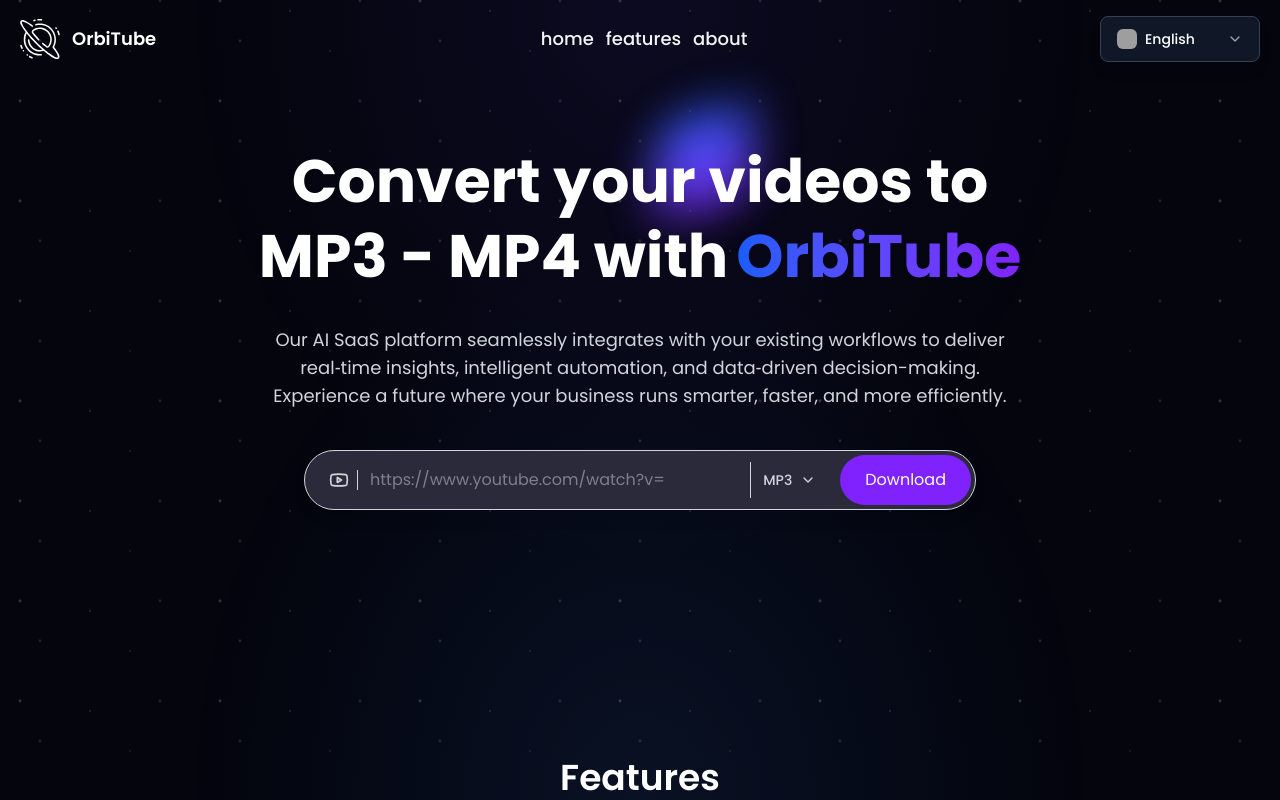
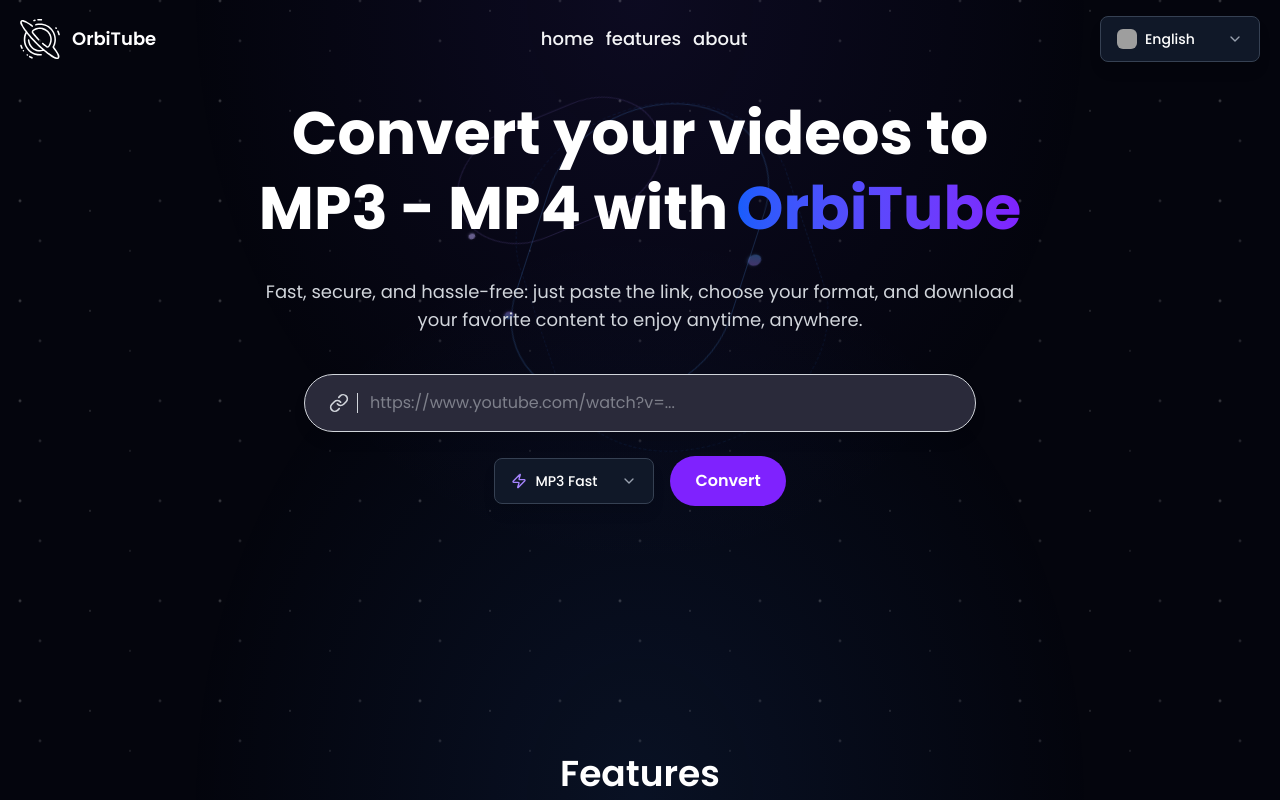
Before and after one commit to SntgRM/orbitube, a React (Vite) app in the folder client/: page / in a window 1280 px wide. Shown: the top 800 px of the page. Built offline with nearby package versions, Linux system fonts and the light colour scheme; grey boxes are pictures that could not be loaded.

Commit message:
ADD - added orbit effect to the bottom of the Hero section and improved the URL input bar; made the download format selector and the video conversion button independent.

```diff
--- a/client/src/components/sections/Hero.tsx
+++ b/client/src/components/sections/Hero.tsx
@@ -1,36 +1,75 @@
-"use client"
-
 import { Button } from "../shared/Button"
 import { Container } from "../shared/Container"
 import { Paragraph } from "../shared/Paragraph"
-import { Youtube, ChevronDown } from "lucide-react"
+import { Link, ChevronDown, Zap, Crown } from "lucide-react"
 import { useState } from "react"
 
 export const Hero = () => {
-  const [selectedFormat, setSelectedFormat] = useState("mp3")
+  const [selectedFormat, setSelectedFormat] = useState("mp3-fast")
   const [isDropdownOpen, setIsDropdownOpen] = useState(false)
 
   const formats = [
-    { value: "mp3", label: "MP3" },
-    { value: "mp3-hd", label: "MP3 HD" },
-    { value: "mp4", label: "MP4" },
-    { value: "mp4-hd", label: "MP4 HD" },
+    { value: "mp3-fast", label: "MP3 Fast", icon: Zap },
+    { value: "mp3-hd", label: "MP3 HD", icon: Crown },
+    { value: "mp4-fast", label: "MP4 Fast", icon: Zap },
+    { value: "mp4-hd", label: "MP4 HD", icon: Crown },
   ]
 
+  const handleConvert = () => {
+    console.log("Converting with format:", selectedFormat)
+  }
+
+  const selectedFormatData = formats.find((f) => f.value === selectedFormat)
+
   return (
-    <section className="relative pt-32 lg:pt-36">
+    <section className="relative pt-20 lg:pt-24" id="hero">
       <Container className="flex flex-col lg:flex-row gap-10 lg:gap-12">
-        <div className="absolute w-full lg:w-1/2 inset-y-0 lg:right-0">
-          <span
-            className="absolute -left-6 md:left-4 top-24 lg:top-28 w-24 h-24 rotate-90
-                        skew-x-12 rounded-3xl bg-gradient-to-r from-blue-600 to-violet-600
-                        blur-xl opacity-60 lg:opacity-95 lg:block hidden"
-          ></span>
+        <div className="absolute inset-0 flex items-center justify-center pointer-events-none overflow-hidden">
+          <div className="relative">
+            <div
+              className="absolute w-96 h-64 border border-blue-500/10 rounded-full
+                         transform rotate-12 -skew-y-12 animate-orbital-slow"
+              style={{
+                borderStyle: "dashed",
+                borderWidth: "1px",
+              }}
+            />
+
+            <div
+              className="relative w-80 h-52 border border-blue-400/20 rounded-full
+                         transform rotate-12 -skew-y-12 animate-orbital-medium"
+            >
+              <div
+                className="absolute top-0 left-1/2 w-3 h-3 -translate-x-1/2 -translate-y-1/2
+                          rounded-full bg-gradient-to-r from-blue-400/60 to-violet-400/60
+                          shadow-sm shadow-blue-400/30 animate-pulse-subtle"
+              />
+
+              <div
+                className="absolute bottom-0 right-1/4 w-2 h-2 translate-x-1/2 translate-y-1/2
+                          rounded-full bg-gradient-to-r from-violet-400/40 to-blue-400/40
+                          shadow-sm shadow-violet-400/20"
+                style={{
+                  animationDelay: "10s",
+                }}
+              />
+            </div>
+
+            <div
+              className="absolute top-1/2 left-1/2 w-48 h-32 border border-violet-400/15 rounded-full
+                         transform -translate-x-1/2 -translate-y-1/2 rotate-12 -skew-y-12 animate-orbital-fast"
+            >
+              <div
+                className="absolute top-1/4 right-0 w-1.5 h-1.5 translate-x-1/2 -translate-y-1/2
+                          rounded-full bg-violet-300/50 shadow-sm shadow-violet-300/20"
+              />
+            </div>
+          </div>
         </div>
 
         <div
           className="relative flex flex-col items-center text-center
-                      max-w-3xl mx-auto w-full"
+                      max-w-3xl mx-auto w-full z-10"
         >
           <h1 className="text-heading-1 text-3xl leading-tight sm:text-4xl md:text-5xl xl:text-6xl font-bold">
             Convert your videos to MP3 - MP4 with
@@ -39,9 +78,8 @@
             </span>
           </h1>
           <Paragraph className="mt-8">
-            Our AI SaaS platform seamlessly integrates with your existing workflows to deliver real‑time insights,
-            intelligent automation, and data‑driven decision-making. Experience a future where your business runs
-            smarter, faster, and more efficiently.
+            Fast, secure, and hassle-free: just
+            paste the link, choose your format, and download your favorite content to enjoy anytime, anywhere.
           </Paragraph>
           <div className="mt-10 w-full flex max-w-2xl mx-auto lg:mx-0">
             <div className="flex sm:flex-row flex-col gap-5 w-full">
@@ -53,31 +91,38 @@
                           focus-within:border-primary"
               >
                 <span className="min-w-max pr-2 border-r border-box-border">
-                  <Youtube className="w-5 h-5" />
+                  <Link className="w-5 h-5" />
                 </span>
                 <input
                   type="url"
-                  placeholder="https://www.youtube.com/watch?v="
+                  placeholder="https://www.youtube.com/watch?v=..."
                   className="flex-1 py-3 outline-none bg-transparent"
                 />
+              </form>
+            </div>
+          </div>
 
-                <div className="relative min-w-max">
+          <div className="mt-6 flex flex-col sm:flex-row gap-4 items-center justify-center w-full max-w-md">
+            <div className="relative">
               <button
                 type="button"
                 onClick={() => setIsDropdownOpen(!isDropdownOpen)}
-                    className="flex items-center gap-2 px-3 py-2 text-sm font-medium
-                             border-l border-box-border hover:bg-body/50 transition-colors"
+                className="flex items-center justify-between gap-3 px-4 py-3 bg-gray-900 border border-gray-700 rounded-lg shadow-lg hover:bg-gray-800 hover:border-gray-600 focus:outline-none focus:ring-2 focus:ring-violet-500 focus:border-violet-500 min-w-[160px] transition-all duration-200 hover:shadow-xl"
               >
-                    {formats.find((f) => f.value === selectedFormat)?.label}
-                    <ChevronDown className={`w-4 h-4 transition-transform ${isDropdownOpen ? "rotate-180" : ""}`} />
+                <div className="flex items-center gap-2">
+                  {selectedFormatData && <selectedFormatData.icon className="w-4 h-4 text-violet-400" />}
+                  <span className="text-sm font-medium text-white">{selectedFormatData?.label}</span>
+                </div>
+                <ChevronDown
+                  className={`w-4 h-4 text-gray-400 transition-transform duration-200 ${isDropdownOpen ? "rotate-180" : ""}`}
+                />
               </button>
 
               {isDropdownOpen && (
-                    <div
-                      className="absolute right-0 top-full mt-2 w-24 bg-box-bg border border-box-border
-                                  rounded-lg shadow-lg shadow-box-shadow z-10"
-                    >
-                      {formats.map((format) => (
+                <div className="absolute top-full left-0 mb-2 w-full bg-gray-900 border border-gray-700 rounded-lg shadow-2xl z-50 overflow-hidden animate-in slide-in-from-top-2 duration-200">
+                  {formats.map((format, index) => {
+                    const Icon = format.icon
+                    return (
                       <button
                         key={format.value}
                         type="button"
@@ -85,23 +130,28 @@
                           setSelectedFormat(format.value)
                           setIsDropdownOpen(false)
                         }}
-                          className={`w-full px-3 py-2 text-sm text-left hover:bg-body/50 transition-colors
-                                    first:rounded-t-lg last:rounded-b-lg ${
-                                      selectedFormat === format.value ? "bg-primary/10 text-primary" : ""
-                                    }`}
+                        className={`w-full px-4 py-3 text-left text-sm flex items-center gap-2 hover:bg-gray-800 transition-all duration-150 ${
+                          selectedFormat === format.value
+                            ? "bg-violet-900/50 text-violet-300 border-l-2 border-violet-500"
+                            : "text-gray-300 hover:text-white"
+                        } ${index === 0 ? "rounded-t-lg" : ""} ${index === formats.length - 1 ? "rounded-b-lg" : ""}`}
                       >
-                          {format.label}
+                        <Icon
+                          className={`w-4 h-4 ${selectedFormat === format.value ? "text-violet-400" : "text-gray-500"}`}
+                        />
+                        <span className="font-medium">{format.label}</span>
+                        {format.value.includes("fast") && <span className="ml-auto text-xs text-gray-500">Fast</span>}
+                        {format.value.includes("hd") && <span className="ml-auto text-xs text-yellow-500">HD</span>}
                       </button>
-                      ))}
+                    )
+                  })}
                 </div>
               )}
             </div>
 
-                <Button className="min-w-max text-white">
-                  <span className="relative z-[5]">Download</span>
+            <Button onClick={handleConvert} className="text-white font-semibold hover:bg-violet-700 transition-colors">
+              Convert
             </Button>
-              </form>
-            </div>
           </div>
         </div>
       </Container>
```
Lines whose indentation alone changed are shown as unchanged.
